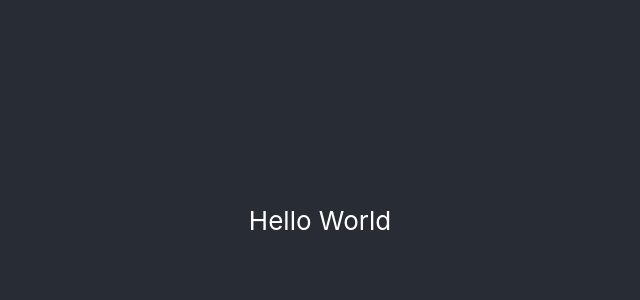
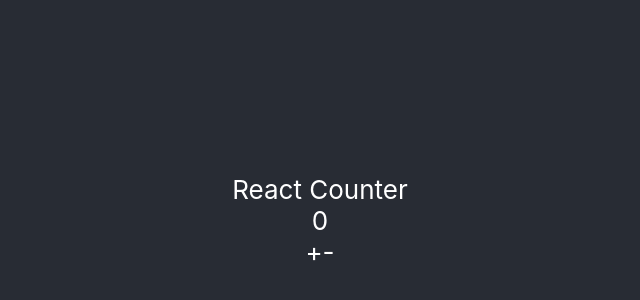
Before and after one commit to yoshikawa11/React100, a React (Create React App) app in the folder React100Knocks/: page / in a window 1280 px wide. Shown: the part 180-480 px from the top of the page, without its empty margins (320-960 px from the left). Built offline with nearby package versions, Linux system fonts and the light colour scheme; the HTML template or start-up script is replaced by a standard one.

Commit message:
02Counter作成

```diff
--- a/React100Knocks/src/App.tsx
+++ b/React100Knocks/src/App.tsx
@@ -1,13 +1,13 @@
 import React from 'react';
 import './App.css';
-import HelloWorld from './component/HelloWorld';
+import Counter from './component/Counter';
 
 function App() {
   return (
     <div className="App">
       <header className="App-header">
         <p>
-          <HelloWorld/>
+          <Counter/>
         </p>
       </header>
     </div>
--- /dev/null
+++ b/React100Knocks/src/component/Counter.tsx
@@ -0,0 +1,22 @@
+import { useState } from "react";
+
+function Counter() {
+    const [count, setCount] = useState(0);
+    const handlePlusClick = () => {
+        setCount(count + 1);
+    };
+    const handleMinusClick = () => {
+        setCount(count - 1);
+    };
+    return <p>
+        <div>React Counter</div>
+        <span>{count}</span>
+        <div>
+            <span onClick={handlePlusClick}>+</span>
+            <span onClick={handleMinusClick}>-</span>
+        </div>
+    </p>;
+}
+
+
+export default Counter;
```
